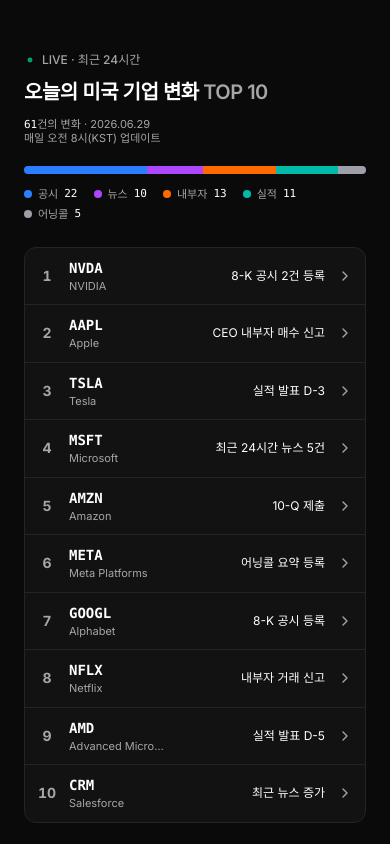
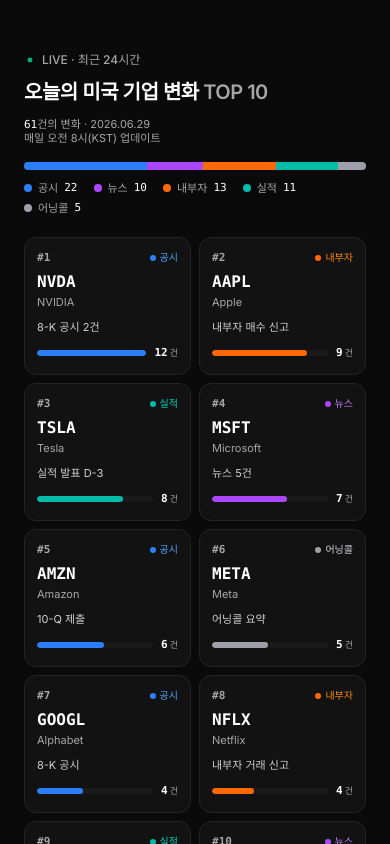
Before and after one commit to nudgefilm/ticker-flow, a Next.js app: page /preview/daily-changes in a window 390 px wide. Shown: the top 844 px of the page. Built offline with nearby package versions, Linux system fonts and the light colour scheme.

Commit message:
feat: enhance daily changes component with new styles and data updates
Co-authored-by: nudgefilm <251483526+nudgefilm@users.noreply.github.com>

```diff
--- a/src/components/landing/daily-changes.tsx
+++ b/src/components/landing/daily-changes.tsx
@@ -6,13 +6,48 @@ type ChangeType = "공시" | "실적" | "어닝콜" | "내부자 거래" | "뉴
 
 const TYPE_STYLE: Record<
   ChangeType,
-  { label: string; text: string; bar: string; dot: string }
+  { label: string; text: string; bar: string; dot: string; ring: string; soft: string }
 > = {
-  공시: { label: "공시", text: "text-blue-400", bar: "bg-blue-500", dot: "bg-blue-500" },
-  뉴스: { label: "뉴스", text: "text-purple-400", bar: "bg-purple-500", dot: "bg-purple-500" },
-  "내부자 거래": { label: "내부자", text: "text-orange-400", bar: "bg-orange-500", dot: "bg-orange-500" },
-  실적: { label: "실적", text: "text-teal-400", bar: "bg-teal-500", dot: "bg-teal-500" },
-  어닝콜: { label: "어닝콜", text: "text-zinc-300", bar: "bg-zinc-400", dot: "bg-zinc-400" },
+  공시: {
+    label: "공시",
+    text: "text-blue-400",
+    bar: "bg-blue-500",
+    dot: "bg-blue-500",
+    ring: "group-hover:border-blue-500/50",
+    soft: "bg-blue-500/10",
+  },
+  뉴스: {
+    label: "뉴스",
+    text: "text-purple-400",
+    bar: "bg-purple-500",
+    dot: "bg-purple-500",
+    ring: "group-hover:border-purple-500/50",
+    soft: "bg-purple-500/10",
+  },
+  "내부자 거래": {
+    label: "내부자",
+    text: "text-orange-400",
+    bar: "bg-orange-500",
+    dot: "bg-orange-500",
+    ring: "group-hover:border-orange-500/50",
+    soft: "bg-orange-500/10",
+  },
+  실적: {
+    label: "실적",
+    text: "text-teal-400",
+    bar: "bg-teal-500",
+    dot: "bg-teal-500",
+    ring: "group-hover:border-teal-500/50",
+    soft: "bg-teal-500/10",
+  },
+  어닝콜: {
+    label: "어닝콜",
+    text: "text-zinc-300",
+    bar: "bg-zinc-400",
+    dot: "bg-zinc-400",
+    ring: "group-hover:border-zinc-400/50",
+    soft: "bg-zinc-400/10",
+  },
 };
 
 type ChangeItem = {
@@ -21,24 +56,22 @@ type ChangeItem = {
   company: string;
   type: ChangeType;
   summary: string;
-  /* 변화 건수 (시각화 수치) */
   count: number;
-  /* 활동 강도 0~100 (막대 시각화) */
-  intensity: number;
+  intensity: number; // 0~100
 };
 
 /* ── 더미 데이터 (실제 API 연동 없음) ─────────────────────────────────────── */
 const ITEMS: ChangeItem[] = [
-  { rank: 1, ticker: "NVDA", company: "NVIDIA", type: "공시", summary: "8-K 공시 2건 등록", count: 12, intensity: 100 },
-  { rank: 2, ticker: "AAPL", company: "Apple", type: "내부자 거래", summary: "CEO 내부자 매수 신고", count: 9, intensity: 82 },
+  { rank: 1, ticker: "NVDA", company: "NVIDIA", type: "공시", summary: "8-K 공시 2건", count: 12, intensity: 100 },
+  { rank: 2, ticker: "AAPL", company: "Apple", type: "내부자 거래", summary: "내부자 매수 신고", count: 9, intensity: 82 },
   { rank: 3, ticker: "TSLA", company: "Tesla", type: "실적", summary: "실적 발표 D-3", count: 8, intensity: 74 },
-  { rank: 4, ticker: "MSFT", company: "Microsoft", type: "뉴스", summary: "최근 24시간 뉴스 5건", count: 7, intensity: 65 },
+  { rank: 4, ticker: "MSFT", company: "Microsoft", type: "뉴스", summary: "뉴스 5건", count: 7, intensity: 65 },
   { rank: 5, ticker: "AMZN", company: "Amazon", type: "공시", summary: "10-Q 제출", count: 6, intensity: 58 },
-  { rank: 6, ticker: "META", company: "Meta Platforms", type: "어닝콜", summary: "어닝콜 요약 등록", count: 5, intensity: 48 },
-  { rank: 7, ticker: "GOOGL", company: "Alphabet", type: "공시", summary: "8-K 공시 등록", count: 4, intensity: 40 },
+  { rank: 6, ticker: "META", company: "Meta", type: "어닝콜", summary: "어닝콜 요약", count: 5, intensity: 48 },
+  { rank: 7, ticker: "GOOGL", company: "Alphabet", type: "공시", summary: "8-K 공시", count: 4, intensity: 40 },
   { rank: 8, ticker: "NFLX", company: "Netflix", type: "내부자 거래", summary: "내부자 거래 신고", count: 4, intensity: 36 },
-  { rank: 9, ticker: "AMD", company: "Advanced Micro Devices", type: "실적", summary: "실적 발표 D-5", count: 3, intensity: 28 },
-  { rank: 10, ticker: "CRM", company: "Salesforce", type: "뉴스", summary: "최근 뉴스 증가", count: 3, intensity: 22 },
+  { rank: 9, ticker: "AMD", company: "AMD", type: "실적", summary: "실적 발표 D-5", count: 3, intensity: 28 },
+  { rank: 10, ticker: "CRM", company: "Salesforce", type: "뉴스", summary: "뉴스 증가", count: 3, intensity: 22 },
 ];
 
 /* ── 상단 요약 통계 (유형별 집계 시각화) ──────────────────────────────────── */
@@ -53,17 +86,16 @@ const SUMMARY: { type: ChangeType; value: number }[] = (
 export default function DailyChanges() {
   return (
     <section className="py-12 lg:py-14">
-      <div className="mx-auto max-w-4xl px-6">
+      <div className="mx-auto max-w-5xl px-6">
         {/* ── 헤더 ── */}
-        <div className="mb-5 flex flex-col gap-3 sm:flex-row sm:items-end sm:justify-between">
+        <div className="mb-4 flex flex-col gap-3 sm:flex-row sm:items-end sm:justify-between">
           <div>
             <span className="inline-flex items-center gap-1.5 text-xs font-medium text-muted-foreground">
               <IconPointFilled size={12} className="animate-pulse text-emerald-400" />
               LIVE · 최근 24시간
             </span>
             <h2 className="mt-1.5 text-xl font-semibold tracking-tight text-foreground md:text-2xl text-balance">
-              오늘의 미국 기업 변화{" "}
-              <span className="text-muted-foreground">TOP 10</span>
+              오늘의 미국 기업 변화 <span className="text-muted-foreground">TOP 10</span>
             </h2>
           </div>
           <div className="text-left text-[11px] leading-tight text-muted-foreground sm:text-right">
@@ -74,7 +106,7 @@ export default function DailyChanges() {
         </div>
 
         {/* ── 유형별 집계 막대 (스택 시각화) ── */}
-        <div className="mb-3 flex h-2 w-full overflow-hidden rounded-full bg-muted">
+        <div className="mb-2.5 flex h-2 w-full overflow-hidden rounded-full bg-muted">
           {SUMMARY.map((s) => (
             <div
               key={s.type}
@@ -84,7 +116,7 @@ export default function DailyChanges() {
             />
           ))}
         </div>
-        <div className="mb-6 flex flex-wrap gap-x-4 gap-y-1">
+        <div className="mb-5 flex flex-wrap gap-x-4 gap-y-1">
           {SUMMARY.map((s) => (
             <span key={s.type} className="inline-flex items-center gap-1.5 text-[11px] text-muted-foreground">
               <span className={`size-2 rounded-full ${TYPE_STYLE[s.type].dot}`} />
@@ -94,55 +126,46 @@ export default function DailyChanges() {
           ))}
         </div>
 
-        {/* ── TOP 10 리스트 (조밀한 행) ── */}
-        <ul className="overflow-hidden rounded-[12px] border border-border bg-card">
-          {ITEMS.map((item, idx) => {
+        {/* ── TOP 10 그리드 타일 (히트맵형 시각화) ── */}
+        <ul className="grid grid-cols-2 gap-2 sm:grid-cols-3 lg:grid-cols-5">
+          {ITEMS.map((item) => {
             const t = TYPE_STYLE[item.type];
             return (
-              <li key={item.rank} className={idx > 0 ? "border-t border-border" : ""}>
+              <li key={item.rank}>
                 <Link
                   href="/dashboard"
-                  className="group flex items-center gap-3 px-3 py-2.5 transition-colors duration-150 hover:bg-muted/50 sm:gap-4 sm:px-4"
+                  className={`group relative flex h-full flex-col justify-between overflow-hidden rounded-[12px] border border-border bg-card p-3 transition-colors duration-150 hover:bg-muted/40 ${t.ring}`}
                 >
-                  {/* 순위 */}
-                  <span className="w-5 shrink-0 text-center text-sm font-bold tabular-nums text-muted-foreground">
-                    {item.rank}
-                  </span>
+                  {/* 순위 + 유형 점 */}
+                  <div className="mb-2 flex items-center justify-between">
+                    <span className="font-mono text-[11px] font-bold tabular-nums text-muted-foreground">
+                      #{item.rank}
+                    </span>
+                    <span className={`inline-flex items-center gap-1 text-[10px] font-medium ${t.text}`}>
+                      <span className={`size-1.5 rounded-full ${t.dot}`} />
+                      {t.label}
+                    </span>
+                  </div>
 
                   {/* 티커 + 회사 */}
-                  <div className="w-24 shrink-0 sm:w-32">
-                    <p className="font-mono text-sm font-bold text-foreground">{item.ticker}</p>
-                    <p className="truncate text-[11px] text-muted-foreground">{item.company}</p>
+                  <div>
+                    <p className="font-mono text-base font-bold leading-none text-foreground">{item.ticker}</p>
+                    <p className="mt-1 truncate text-[11px] text-muted-foreground">{item.company}</p>
                   </div>
 
-                  {/* 유형 점 + 라벨 */}
-                  <span className={`hidden w-16 shrink-0 items-center gap-1.5 text-xs font-medium sm:inline-flex ${t.text}`}>
-                    <span className={`size-1.5 rounded-full ${t.dot}`} />
-                    {t.label}
-                  </span>
+                  {/* 변화 요약 */}
+                  <p className="mt-2 line-clamp-1 text-[11px] text-foreground/80">{item.summary}</p>
 
-                  {/* 활동 강도 막대 (시각화) */}
-                  <div className="hidden flex-1 items-center gap-2 md:flex">
+                  {/* 활동 강도 막대 + 건수 (시각화) */}
+                  <div className="mt-2.5 flex items-center gap-2">
                     <div className="h-1.5 flex-1 overflow-hidden rounded-full bg-muted">
                       <div className={`h-full rounded-full ${t.bar}`} style={{ width: `${item.intensity}%` }} />
                     </div>
+                    <span className="font-mono text-[11px] font-semibold tabular-nums text-foreground">
+                      {item.count}
+                      <span className="ml-0.5 text-[9px] font-normal text-muted-foreground">건</span>
+                    </span>
                   </div>
-
-                  {/* 변화 요약 */}
-                  <p className="ml-auto min-w-0 flex-1 truncate text-right text-xs text-foreground sm:flex-none sm:text-left md:ml-0 md:max-w-[180px]">
-                    {item.summary}
-                  </p>
-
-                  {/* 변화 건수 */}
-                  <span className="hidden w-10 shrink-0 text-right font-mono text-sm font-semibold tabular-nums text-foreground sm:block">
-                    {item.count}
-                    <span className="ml-0.5 text-[10px] font-normal text-muted-foreground">건</span>
-                  </span>
-
-                  <IconChevronRight
-                    size={16}
-                    className="shrink-0 text-muted-foreground transition-transform duration-150 group-hover:translate-x-0.5 group-hover:text-foreground"
-                  />
                 </Link>
               </li>
             );
```
Also changed, not shown: preview-shot.png.
